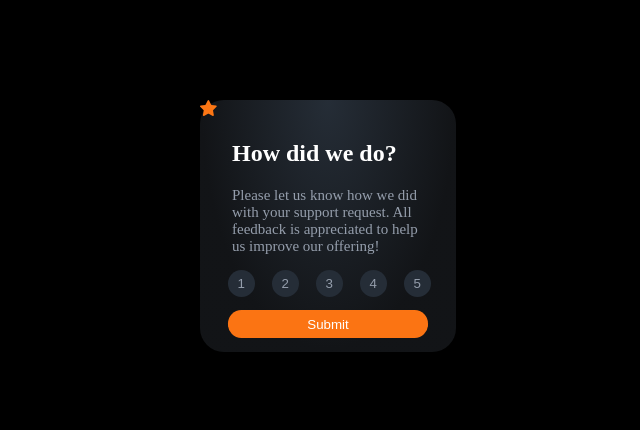
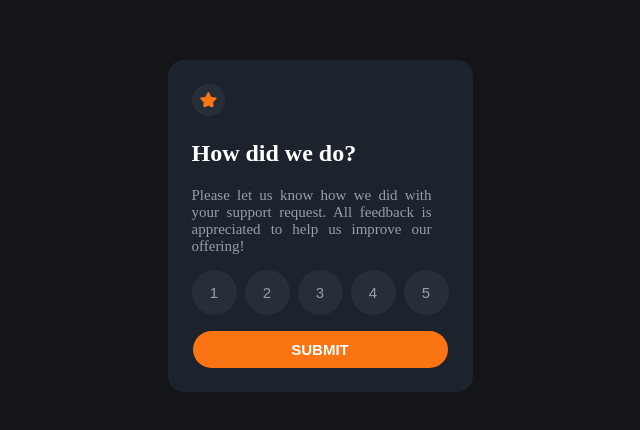
Before and after one commit to utha007/interactive-rating-component-main, a plain HTML site: page index.html in a window 1280 px wide. Shown: the part 182-612 px from the top of the page, without its empty margins (320-960 px from the left). Drawn offline with Linux system fonts and the light colour scheme.

Commit message:
Corrected Styling in both Pages

```diff
--- a/index.html
+++ b/index.html
@@ -16,7 +16,9 @@
   <main>
     <div class="content">
       <div class="star">
+
           <img src="images/icon-star.svg" alt="star" />
+
       </div>
       <div class="description">
         <h2>How did we do?</h2>
@@ -26,15 +28,15 @@
       </div>
       <form action="thankyou.html">
         <section class="values">
-        <button type="button" class="btn-value">1</button>
-        <button type="button" class="btn-value">2</button>
-        <button type="button" class="btn-value">3</button>
-        <button type="button" class="btn-value">4</button>
-        <button type="button" class="btn-value">5</button>
+          <button type="button" class="btn-value" id="1">1</button>
+          <button type="button" class="btn-value" id="2">2</button>
+          <button type="button" class="btn-value" id="3">3</button>
+          <button type="button" class="btn-value" id="4">4</button>
+          <button type="button" class="btn-value" id="5">5</button>
         </section>
-      <section class="submit-btn">
+        <section class="submit">
           <a href="thankyou.html">
-        <button type="submit" >Submit</button>
+            <button class="submit-btn"onclick="save">SUBMIT</button>
           </a>
         </section>
 
@@ -42,6 +44,11 @@
     </div>
   </main>
 
+  <script>
+
+
+  </script>
+
 </body>
 
 </html>
--- a/styles.css
+++ b/styles.css
@@ -1,83 +1,102 @@
-body{
-    background-color: black;
+main {
+    display: flex;
+    align-items: center;
+    justify-content: center;
+    max-width: 100vw;
+    height: 100vh;
+
+}
+
+.description {
+    max-width: 15em;
+
+}
+
+img {
+    background-color: #262f38;
+    max-width: 2em;
+    border-radius: 50%;
+    padding: 0.5em;
+}
+
+p {
+    text-align: justify;
+    font-weight: 400;
+    font-size: 15px;
+    color: hsl(217, 12%, 63%);
+}
+
+.content {
+    /* background-image: radial-gradient(ellipse at center top, hsl(213, 19%, 18%)0%, hsl(216, 12%, 8%)70%); */
+    background-color: #1c232d;
+    padding: 1.5em;
+    border-radius: 1em;
+    max-width: 20em;
     font-family: Overpass;
 }
 
-main{
-
-    width: 100vw;
-    height: 100vh;
+.values {
     display: flex;
-    flex-direction: column;
     justify-content: center;
-    align-items: center;
-}
-
-.content{
-    background-image: radial-gradient(ellipse at center top, hsl(213, 19%, 18%)0%, hsl(216, 12%, 8%)70%);
-    border-radius: 1.5em;
-    margin: auto;
-    display: flex;
-    flex-direction: column;
-    justify-content: center;
-    max-width: 25vw;
-    max-height: 25vw;
-
-}
-.description{
-
-    align-self: center;
-    max-width: 15vw;
-    max-height: 15vw;
-    padding-left: 2em;
-    padding-right: 2em;
-    padding-top: 0;
-    padding-bottom: 0;
-}
-
-.star-btn{
-    margin-top: 2em;
-    margin-left: 2em;
-    margin-bottom: 0;
-    background-color: hsl(213, 19%, 18%);
-    max-width: 4em;
-    max-height: 4em;
-    border-radius: 50%;
-    border: none;
-}
-form{
-
-    align-self: center;
-}
-.btn-value {
-    background-color: hsl(213, 19%, 18%);
-    border: none;
-    min-width: 2em;
-    min-height: 2em;
-    border-radius: 50%;
-    color: hsl(217, 12%, 63%);
-    font-weight: 400;
-    margin-left: 1em;
-
+    gap: 0.5em;
 
 }
 
-.submit-btn a button {
-    color: hsl(0, 0%, 100%);
+.btn-value {
+    border-radius: 50%;
+    width: 3em;
+    height: 3em;
+    border: none;
+    font-size: 15px;
+    font-weight: 400;
+    color: hsl(217, 12%, 63%);
+    background-color: #262f38;
+}
+
+.btn-value:hover {
+    background-color: #778391;
+}
+
+.btn-value:active {
     background-color: hsl(25, 97%, 53%);
-    width: 15em;
-    border-radius: 1em;
+}
+
+.submit {
+    display: flex;
+    justify-content: center;
+    margin-top: 1em;
+}
+
+.submit-btn {
+    width: 17em;
+    height: 2.5em;
     border: none;
-    margin: 1em;
-    padding: 0.5em;
+    background-color: hsl(25, 97%, 53%);
+    border-radius: 1.5em;
+    font-size: 15px;
+    font-weight: 700;
+    color: white;
 
 }
-h2{
+
+.submit-btn:active {
+    background-color: white;
+    color: hsl(25, 97%, 53%);
+}
+
+body {
+    background-color: #141519;
+}
+
+h2 {
     color: white;
-    font-weight: 700;
 }
-p{
-    color: hsl(217, 12%, 63%);
-    font-size: 15px;
-    font-weight: 400;
+
+@media only screen and(max-width: 375px) {
+    main {
+        max-width: 50vw;
+        display: flex;
+        justify-content: center;
+        align-items: center;
+    }
 }
--- a/thankyoustyle.css
+++ b/thankyoustyle.css
@@ -0,0 +1,56 @@
+main {
+
+    display: flex;
+    flex-direction: column;
+    align-items: center;
+    justify-content: center;
+    width: 100vw;
+    height: 100vh;
+    /* margin: 0;
+    padding: 0; */
+}
+
+.content {
+    /* background-image: radial-gradient(ellipse at center top, hsl(213, 19%, 18%)0%, hsl(216, 12%, 8%)70%); */
+    background-color: #1c232d;
+    display: flex;
+    flex-direction: column;
+    align-items: center;
+    text-align: center;
+    height: 22em;
+    width: 22em;
+    padding-top: 3em;
+    border-radius: 1em;
+}
+
+.selection {
+    background-color: #262f38;
+    border-radius: 2em;
+    width: 10em;
+    align-items: center;
+    justify-content: center;
+    height: 2em;
+    color: hsl(25, 97%, 53%);
+    font-size: 15px;
+    display: flex;
+}
+
+.description {
+    color: hsl(217, 12%, 63%);
+    font-family: Overpass;
+}
+
+h2 {
+    color: white;
+}
+
+body {
+    background-color: #141519;
+}
+
+p {
+    font-weight: 400;
+    font-size: 15px;
+    text-align: justify;
+    max-width: 20em;
+}
```
Also changed, not shown: thankyou.html (+5 -2 lines). Lines whose indentation alone changed are shown as unchanged.
